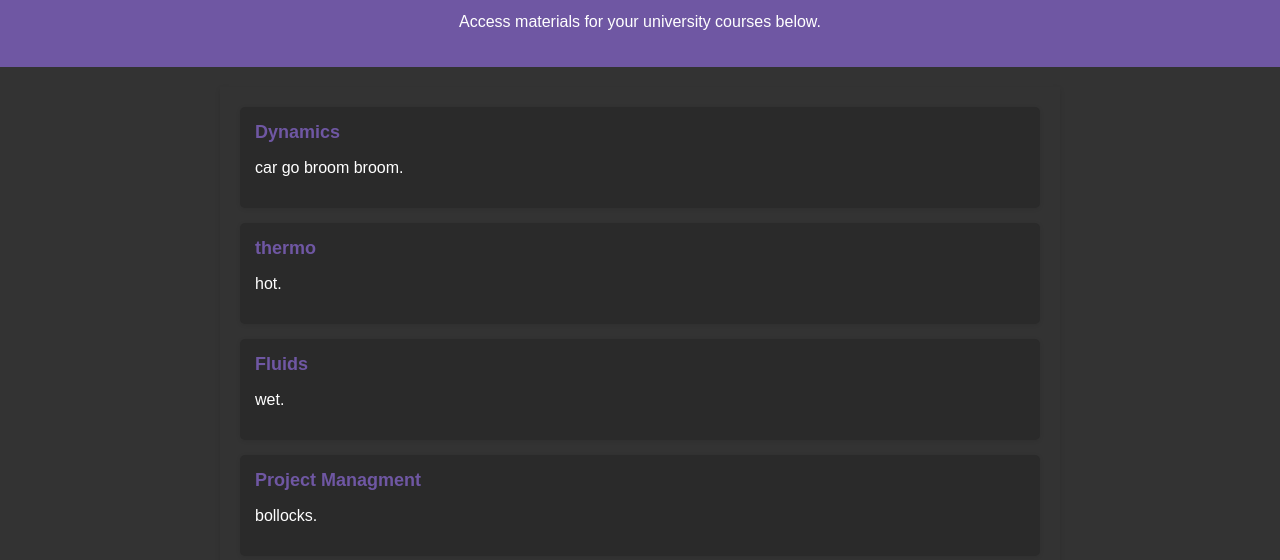
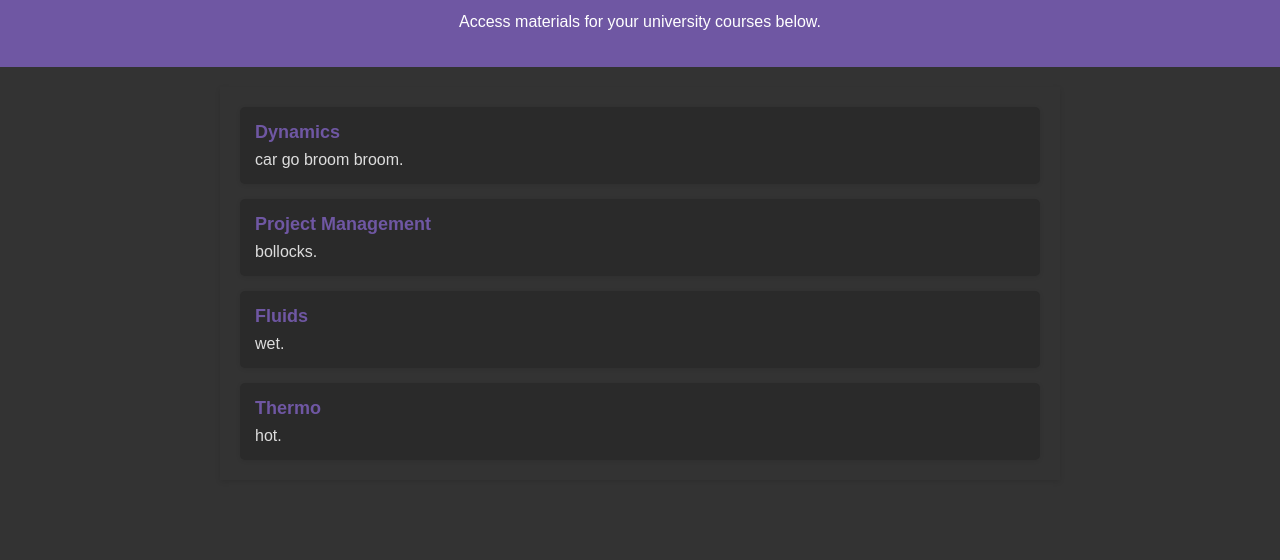
Before and after one commit to MudUwU/4thYearRevision, a plain HTML site: page index.html in a window 1280 px wide. Shown: the part 60-620 px from the top of the page. Drawn offline with Linux system fonts and the light colour scheme.

Commit message:
Update index.html

```diff
--- a/index.html
+++ b/index.html
@@ -34,24 +34,31 @@
       gap: 15px;
     }
     .course-box {
+      display: block;
       padding: 15px;
       background: #2a2a2a;
       border-radius: 5px;
       transition: background-color 0.3s;
       box-shadow: 0 1px 4px rgba(0, 0, 0, 0.1);
+      text-decoration: none;
+      color: inherit;
     }
     .course-box:hover {
       background-color: #555;
     }
-    a {
-      text-decoration: none;
+    .course-title {
       color: #6f57a3;
       font-weight: bold;
       font-size: 18px;
       display: block;
+      transition: color 0.3s;
     }
-    a:hover {
+    .course-box:hover .course-title {
       color: #0056b3;
+    }
+    .course-box p {
+      margin: 8px 0 0;
+      color: #ddd;
     }
     footer {
       text-align: center;
@@ -68,23 +75,22 @@
   </header>
   <div class="content">
     <section>
-      <div class="course-box">
-        <a href="dynamics/index.html">Dynamics</a>
+      <a href="dynamics/index.html" class="course-box">
+        <span class="course-title">Dynamics</span>
         <p>car go broom broom.</p>
-      </div>
-      <div class="course-box">
-        <a href="thermodynamics/index.html">thermo</a>
+      </a>
+      <a href="proman/index.html" class="course-box">
+        <span class="course-title">Project Management</span>
+        <p>bollocks.</p>
+      </a>
+      <a href="fluids/index.html" class="course-box">
+        <span class="course-title">Fluids</span>
+        <p>wet.</p>
+      </a>
+      <a href="ProjectMan/index.html" class="course-box">
+        <span class="course-title">Thermo</span>
         <p>hot.</p>
-      </div>
-      <div class="course-box">
-        <a href="fluids/index.html">Fluids</a>
-        <p>wet.</p>
-      </div>
-      <div class="course-box">
-        <a href="ProjectMan/index.html">Project Managment</a>
-        <p>bollocks.</p>
-
-
+      </a>
     </section>
   </div>
 </body>
```
